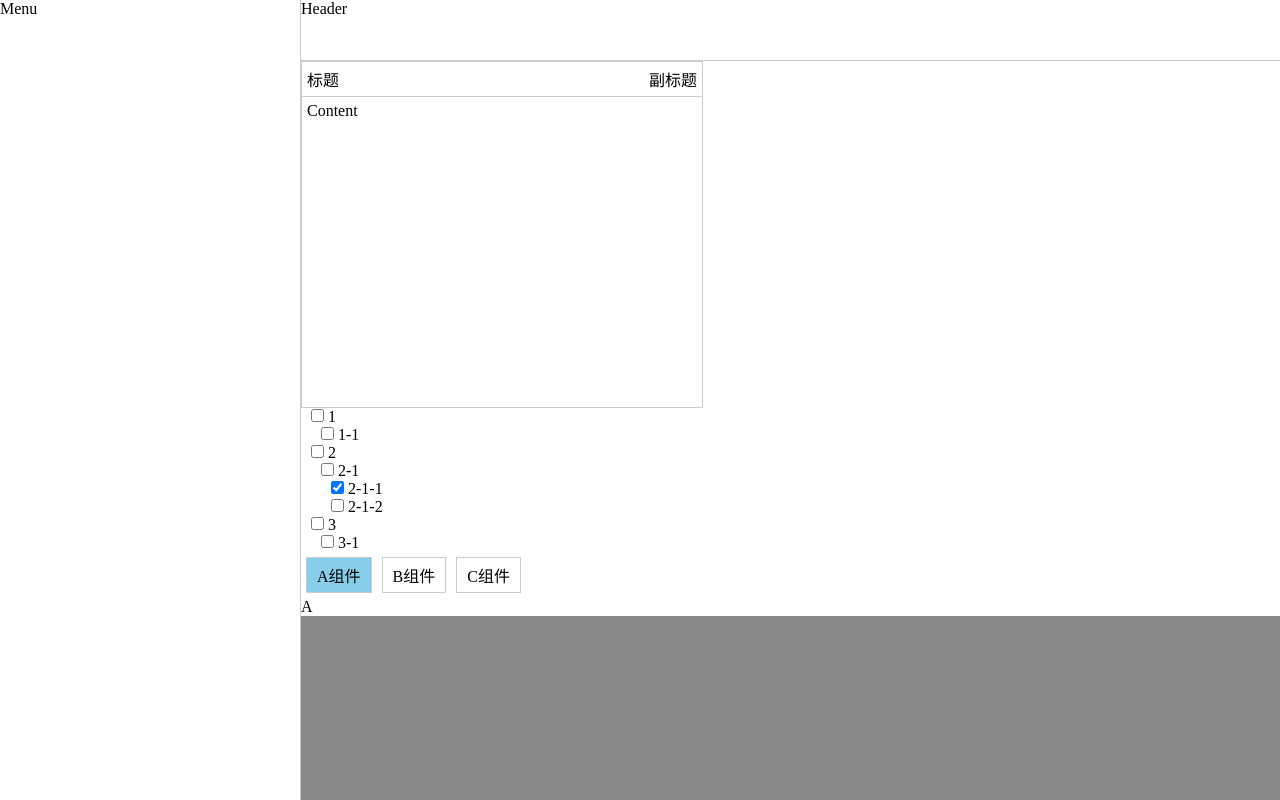
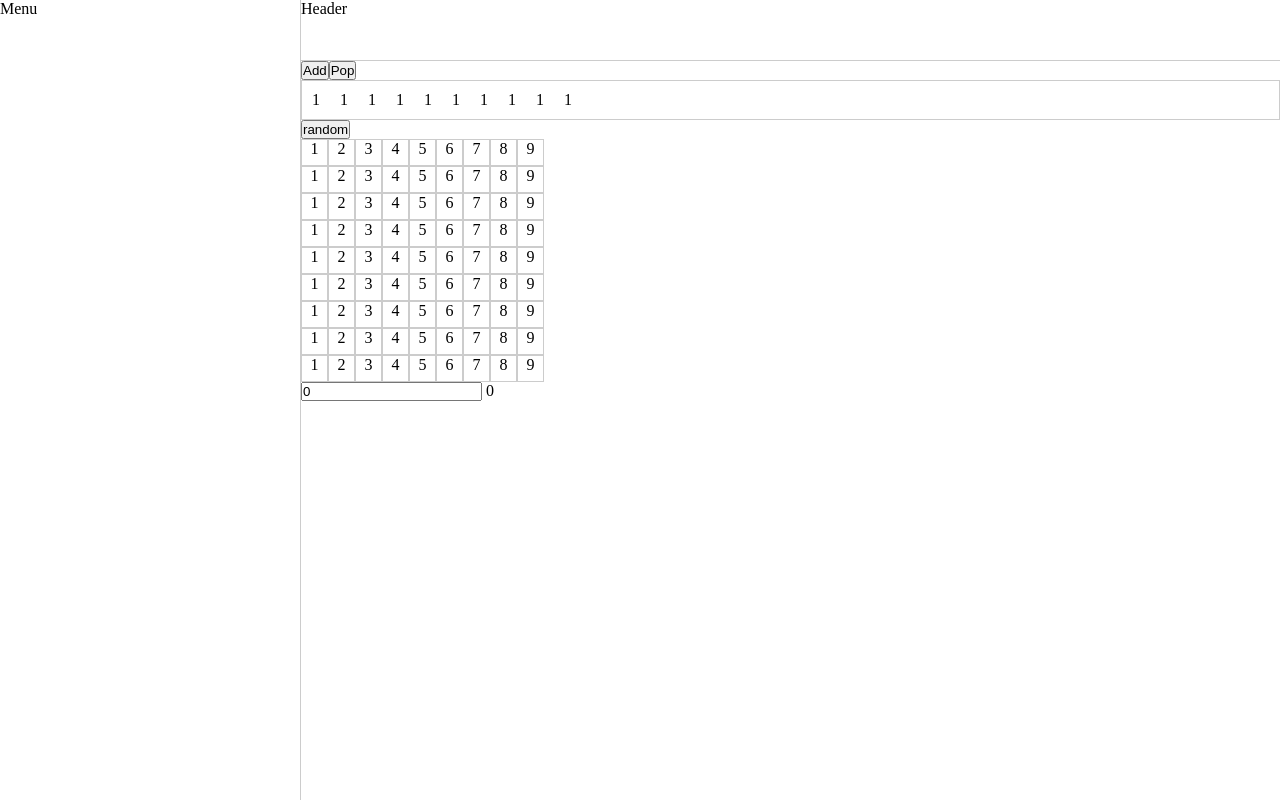
Before and after one commit to ELUM/vue3-reload-study, a Vue app: page / in a window 1280 px wide. Built offline with nearby package versions, Linux system fonts and the light colour scheme.

Commit message:
✨ feat: 进度到动画过渡效果

```diff
--- a/package.json
+++ b/package.json
@@ -9,11 +9,15 @@
     "preview": "vite preview"
   },
   "dependencies": {
+    "animate.css": "^4.1.1",
+    "gsap": "^3.12.5",
+    "lodash": "^4.17.21",
     "vue": "^3.4.21"
   },
   "devDependencies": {
     "@commitlint/cli": "^19.3.0",
     "@commitlint/config-conventional": "^19.2.2",
+    "@types/lodash": "^4.17.6",
     "@types/node": "^20.14.8",
     "@vitejs/plugin-vue": "^5.0.4",
     "commitlint": "^19.3.0",
--- a/src/layout/Content/index.vue
+++ b/src/layout/Content/index.vue
@@ -2,10 +2,18 @@
   <div class="kino-content">
     <!-- <div class="kino-content__items" v-for="item in 100">{{item}}</div> -->
     <!-- <Father /> -->
-    <Card />
+    <!-- <Card />
     <Tree :data="tree" />
     <Dynamic />
-    <TeleportBox />
+    <TeleportBox /> -->
+
+    <!-- <TransitionIndex /> -->
+
+    <TransitionGroups />
+
+    <TransitionTest />
+
+    <TransitionTweened />
   </div>
 </template>
 
@@ -14,6 +22,10 @@ import { reactive } from 'vue';
 import Father from '../../pages/Father&Child/Father.vue';
 import Dynamic from '../../pages/Components/Dynamic.vue';
 import TeleportBox from '@/pages/teleport/TeleportBox.vue';
+import TransitionIndex from '@/pages/transition/index.vue'
+import TransitionGroups from '@/pages/transition/transition-groups.vue'
+import TransitionTest from '@/pages/transition/transitionTest.vue';
+import TransitionTweened from '@/pages/transition/transitionTweened.vue';
 
 interface Tree {
   name: string
--- a/src/main.ts
+++ b/src/main.ts
@@ -1,5 +1,6 @@
 import { createApp } from 'vue'
 // import './style.css'
+import 'animate.css'
 import App from './App.vue'
 import Card from './pages/Components/Card.vue'
 import Tree from './pages/Components/Tree.vue'
--- /dev/null
+++ b/src/pages/transition/index.vue
@@ -0,0 +1,79 @@
+<script lang="ts" setup>
+import 'animate.css'
+import { ref } from 'vue';
+
+const view = ref(true)
+
+const Enter = (el: Element, done: Function) => {
+  console.log('过度曲线');
+  setTimeout(() => {
+    done()
+  }, 200)
+}
+</script>
+
+<template>
+  <div class="content">
+    <button @click="view = !view">click</button>
+    <!-- <Transition @enter="Enter" enter-active-class="animate__animated animate__fadeIn"
+      leave-active-class="animate__animated animate__fadeOut">
+      <div class="box" v-if="view"></div>
+    </Transition> -->
+
+    <Transition appear :appear-active-class="'animate__animated animate__fadeIn'" >
+      <div v-if="view" class="box"></div>
+    </Transition>
+  </div>
+</template>
+
+<style lang="scss">
+.from {
+  width: 0;
+  height: 0;
+}
+
+.active {
+  transition: all 2s ease;
+}
+
+.to {
+  width: 200px;
+  height: 200px;
+}
+
+.box {
+  width: 200px;
+  height: 200px;
+  background-color: red;
+}
+
+// .fade-enter-from {
+//   width: 0;
+//   height: 0;
+//   transform: rotate(360deg);
+// }
+
+// .fade-enter-active {
+//   transition: all 1s ease-in-out;
+// }
+
+// .fade-enter-to {
+//   width: 200px;
+//   height: 200px;
+// }
+
+// .fade-leave-from {
+//   width: 200px;
+//   height: 200px;
+// }
+
+// .fade-leave-active {
+//   transition: all 2s ease;
+// }
+
+// .fade-leave-to {
+//   width: 0;
+//   height: 0;
+//   transform: rotate(360deg);
+// }
+</style>
--- /dev/null
+++ b/src/pages/transition/transition-groups.vue
@@ -0,0 +1,34 @@
+<script lang="ts" setup>
+import 'animate.css';
+import { ref } from 'vue';
+
+const list = ref(Array(10).fill(1))
+</script>
+
+<template>
+  <div class="content">
+    <button @click="list.push(1)">Add</button>
+    <button @click="list.pop()">Pop</button>
+    <div class="wraps">
+      <TransitionGroup enter-active-class="animate__animated animate__fadeIn"
+        leave-active-class="animate__animated animate__fadeOut">
+        <div class="item" v-for="item in list" :key="item">
+          {{ item }}
+        </div>
+      </TransitionGroup>
+    </div>
+  </div>
+</template>
+
+<style lang="scss" scoped>
+.wraps {
+  display: flex;
+  flex-wrap: wrap;
+  word-break: break-all;
+  border: 1px solid #ccc;
+
+  .item {
+    margin: 10px;
+  }
+}
+</style>
--- /dev/null
+++ b/src/pages/transition/transitionTest.vue
@@ -0,0 +1,46 @@
+<script lang="ts" setup>
+import { ref } from 'vue';
+import lodash from 'lodash';
+import 'animate.css'
+
+const list = ref(Array.apply(null, { length: 81 } as number[]).map((_, index) => {
+  return {
+    id: index,
+    number: (index % 9) + 1
+  }
+}))
+
+const random = () => {
+  list.value = lodash.shuffle(list.value)
+}
+</script>
+
+<template>
+  <div>
+    <button @click="random">random</button>
+    <TransitionGroup tag="div" class="warps" move-class="move">
+      <div class="item" v-for="item in list" :key="item.id">
+        {{ item.number }}
+      </div>
+    </TransitionGroup>
+  </div>
+</template>
+
+<style lang="scss" scoped>
+.warps {
+  display: flex;
+  flex-wrap: wrap;
+  width: calc(25px * 10 + 9px);
+
+  .item {
+    text-align: center;
+    width: 25px;
+    height: 25px;
+    border: 1px solid #ccc;
+  }
+}
+
+.move {
+  transition: all 200ms ease;
+}
+</style>
--- /dev/null
+++ b/src/pages/transition/transitionTweened.vue
@@ -0,0 +1,25 @@
+<script lang="ts" setup>
+import { reactive, ref, watch } from 'vue';
+import gsap from 'gsap';
+
+const num = reactive({
+  current: 0,
+  tweenedNumber: 0
+})
+
+watch(() => num.current, (newVal, oldVal) => {
+  gsap.to(num, {
+    duration: 1,
+    tweenedNumber: newVal,
+  })
+})
+</script>
+
+<template>
+  <div>
+    <input v-model="num.current" type="number" step="20">
+    {{ num.tweenedNumber.toFixed(0) }}
+  </div>
+</template>
+
+<style lang="scss" scoped></style>
```
Also changed, not shown: 1 other file (tests, documents, lock files or other folders).
